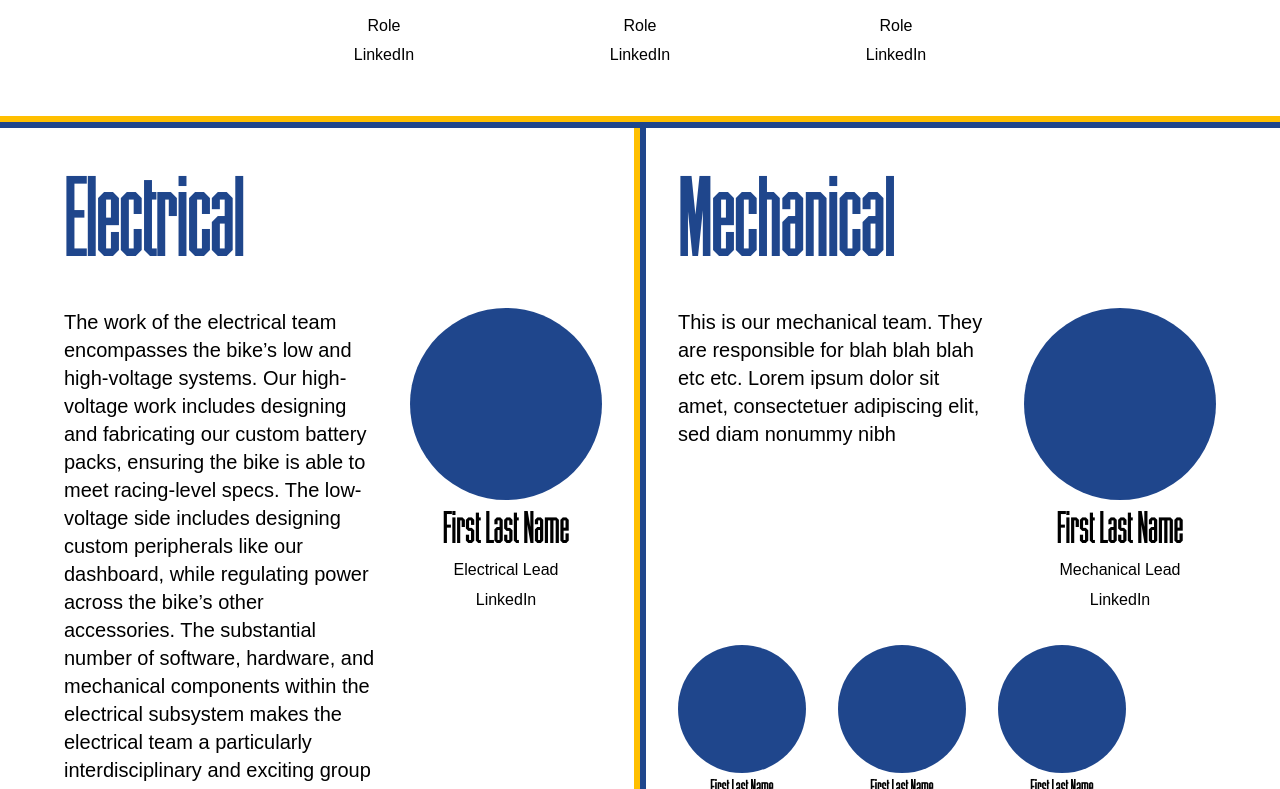
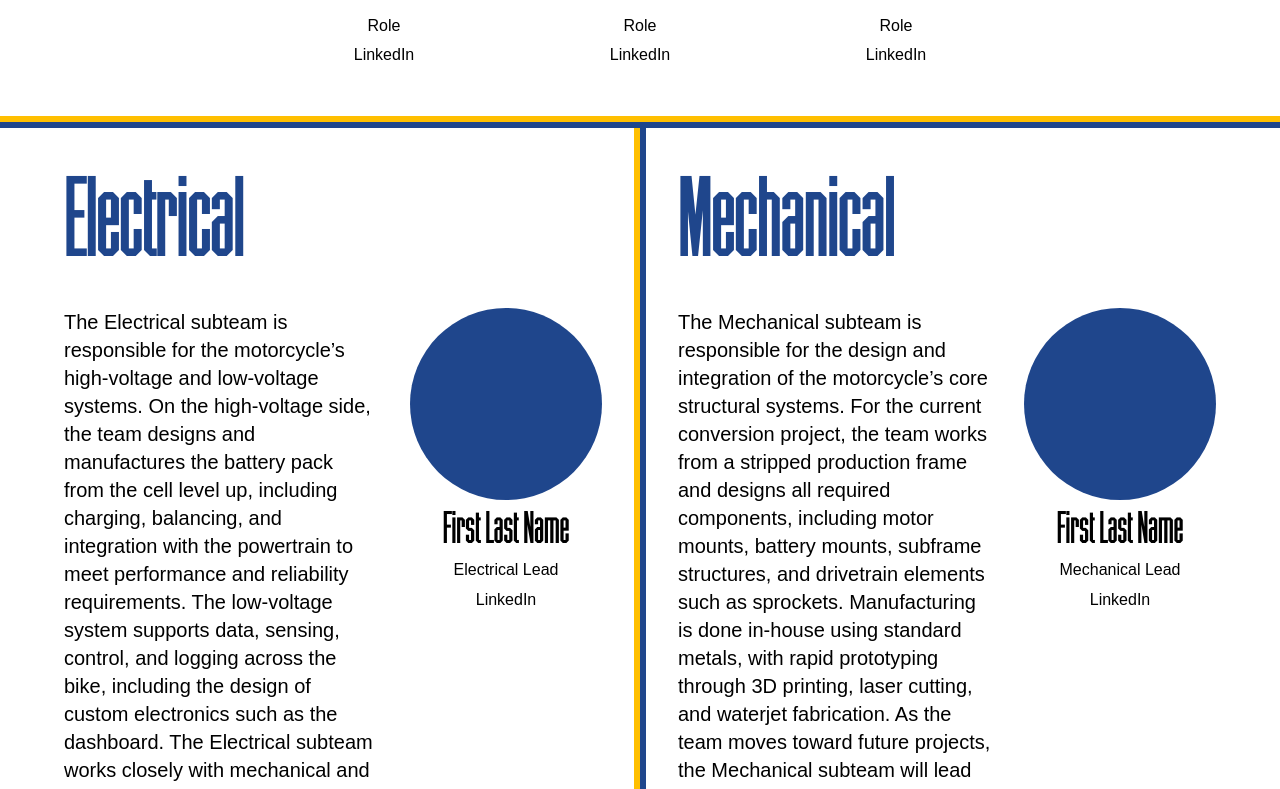
Before and after one commit to Surge-EMB/Surge-Website, a Next.js app in the folder surge-website/: page /team in a window 1280 px wide. Shown: the part 591-1380 px from the top of the page. Built offline with nearby package versions, Linux system fonts and the light colour scheme; a web font is replaced by a local one.

Commit message:
New text + team members aligned on team page

```diff
--- a/surge-website/src/app/page.tsx
+++ b/surge-website/src/app/page.tsx
@@ -12,9 +12,10 @@ export default function HomePage() {
           {/* Left - Description Text */}
           <div className="flex-1">
             <p className="text-white text-heading-md font-body leading-relaxed">
-              Welcome to Surge, UC Berkeley’s premier electric motorcycle racing team.
-               We are a club of students tied together by a passion for designing, engineering,
-               and fabricating cutting-edge electric vehicles from the ground up.
+              Surge is a student-led electric motorcycle engineering team at UC Berkeley.
+              We design, build, and test high-performance electric motorcycles, giving students
+              hands-on experience in vehicle systems, manufacturing, and integration. Our work
+              emphasizes sound engineering, practical fabrication, and real-world performance.
             </p>
           </div>
 
@@ -51,10 +52,12 @@ export default function HomePage() {
             {/* Left - Stats Text */}
             <div className="flex-1">
               <p className="text-heading-md font-body text-black leading-relaxed">
-                This bike is the founding project of Surge and
-                represents a full ground-up electric motorcycle conversion. We began with a 2006 Honda
-                CBR600RR purchased in non-running condition and stripped the platform down to the frame to
-                redesign the drivetrain, energy system, and supporting structure around an electric architecture.
+                Our current bike is Surge’s first project and foundation. Built on a 2006
+                Honda CBR600RR purchased with a failed engine, the platform was stripped of
+                all combustion components and repurposed as the basis for a full electric
+                conversion. This project is allowing the team to learn through hands-on design,
+                fabrication, and integration, and will directly inform future fully custom
+                electric superbike builds.
               </p>
             </div>
 
--- a/surge-website/src/app/team/page.tsx
+++ b/surge-website/src/app/team/page.tsx
@@ -54,19 +54,20 @@ export default function TeamPage() {
       <section className="bg-white px-8 border-text-blue lg:border-y-6">
         <div className="flex flex-col lg:flex-row">
           {/* Electrical Team */}
-          <div className="flex-1 px-8 py-6 lg:border-r-6 border-text-yellow">
+          <div className="flex-1 px-8 py-6 lg:border-r-6 border-text-yellow flex flex-col">
             <h2 className="text-display font-display text-text-blue mb-6">
               Electrical
             </h2>
-            <div className="flex flex-col md:flex-row gap-8 items-start">
+            <div className="flex flex-col md:flex-row gap-8 items-start mb-auto">
               <p className="text-subheading font-body text-black flex-1 max-w-sm">
-                The work of the electrical team encompasses the bike’s low and high-voltage systems.
-                Our high-voltage work includes designing and fabricating our custom battery packs, ensuring
-                the bike is able to meet racing-level specs. The low-voltage side includes designing
-                custom peripherals like our dashboard, while regulating power across the bike’s other
-                accessories. The substantial number of software, hardware, and mechanical components
-                within the electrical subsystem makes the electrical team a particularly interdisciplinary
-                and exciting group to be a part of.
+                The Electrical subteam is responsible for the motorcycle’s high-voltage and
+                low-voltage systems. On the high-voltage side, the team designs and
+                manufactures the battery pack from the cell level up, including charging,
+                balancing, and integration with the powertrain to meet performance and
+                reliability requirements. The low-voltage system supports data, sensing, control,
+                and logging across the bike, including the design of custom electronics such as the dashboard.
+                The Electrical subteam works closely with mechanical and software teams to ensure robust system
+                integration and dependable operation.
               </p>
               <div className="flex-shrink-0">
                 <TeamMember
@@ -91,15 +92,20 @@ export default function TeamPage() {
           </div>
 
           {/* Mechanical Team */}
-          <div className="flex-1 px-8 py-6 lg:border-l-6 border-text-blue">
+          <div className="flex-1 px-8 py-6 lg:border-l-6 border-text-blue flex flex-col">
             <h2 className="text-display font-display text-text-blue mb-6">
               Mechanical
             </h2>
-            <div className="flex flex-col md:flex-row gap-8 items-start">
+            <div className="flex flex-col md:flex-row gap-8 items-start mb-auto">
               <p className="text-subheading font-body text-black flex-1 max-w-sm">
-                This is our mechanical team. They are responsible for blah blah
-                blah etc etc. Lorem ipsum dolor sit amet, consectetuer adipiscing
-                elit, sed diam nonummy nibh
+                The Mechanical subteam is responsible for the design and integration of the motorcycle’s
+                core structural systems. For the current conversion project, the team works from a stripped
+                production frame and designs all required components, including motor mounts, battery mounts,
+                subframe structures, and drivetrain elements such as sprockets. Manufacturing is done in-house
+                using standard metals, with rapid prototyping through 3D printing, laser cutting, and waterjet
+                fabrication. As the team moves toward future projects, the Mechanical subteam will lead full
+                chassis and frame design, overseeing the mechanical integrity and layout of the motorcycle as a
+                complete system.
               </p>
               <div className="flex-shrink-0">
                 <TeamMember
```
